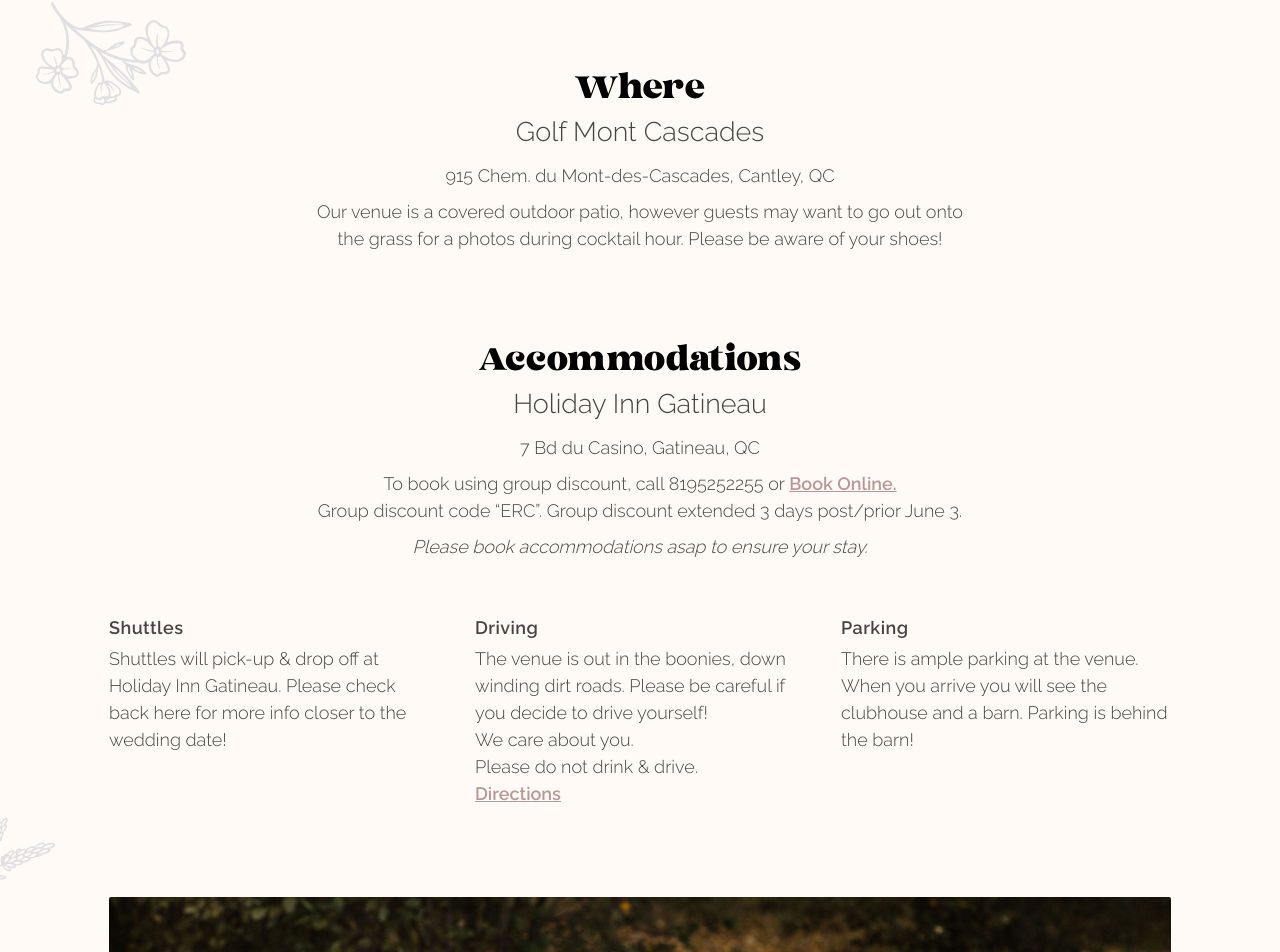
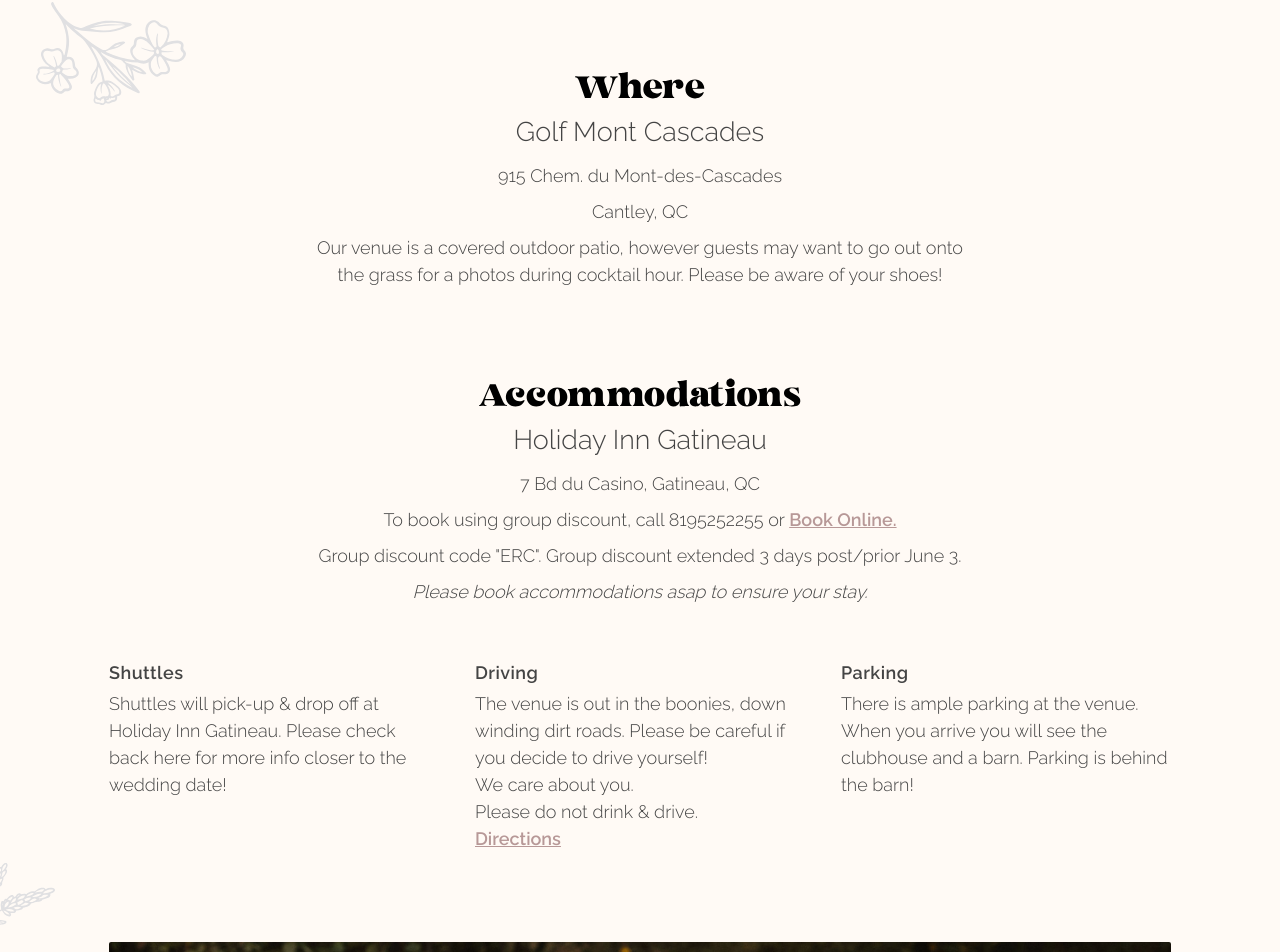
Before and after one commit to martenbjork/erin-and-benoit, a Next.js app: page / in a window 1280 px wide. Shown: the part 1621-2573 px from the top of the page. Built offline with nearby package versions, Linux system fonts and the light colour scheme.

Commit message:
Update index.tsx

```diff
--- a/src/pages/index.tsx
+++ b/src/pages/index.tsx
@@ -141,7 +141,11 @@
           <div className={styles.Item}>
             <TitleWhere />
             <p className="large">Golf Mont Cascades</p>
-            <p>915 Chem. du Mont-des-Cascades, Cantley, QC</p>
+            <p>
+              915 Chem. du Mont-des-Cascades
+            </p>
+            <p>
+              Cantley, QC</p>
             <p>
               Our venue is a covered outdoor patio, however guests may want to
               go out onto the grass for a photos during cocktail hour. Please be
@@ -155,7 +159,9 @@
             <p>7 Bd du Casino, Gatineau, QC</p>
             <p>
               To book using group discount, call 8195252255 or <a href="https://www.ihg.com/holidayinn/hotels/us/en/gatineau/yowgn/hoteldetail?fromRedirect=true&qSrt=sBR&qSlH=YOWGN&setPMCookies=true&qSHBrC=HI&qDest=7+boulevard+du+Casino%2C+Gatineau%2C+CA&srb_u=1">Book Online.</a>
-              <br />Group discount code “ERC”. Group discount extended 3 days
+            </p>
+            <p>
+              Group discount code <b>"ERC"</b>. Group discount extended 3 days
               post/prior June 3.
             </p>
             <p>
```
